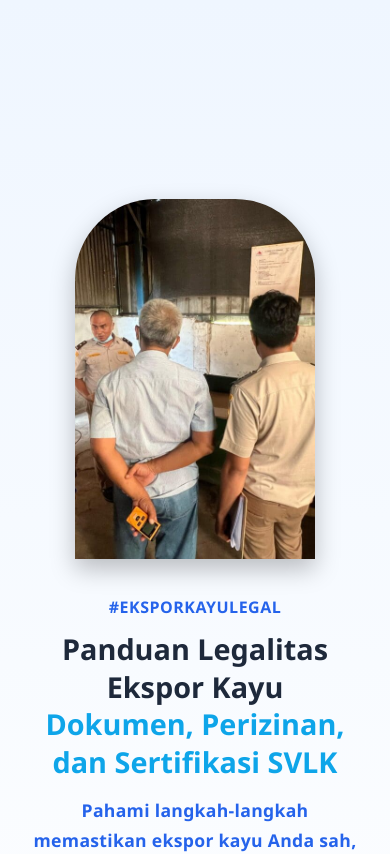
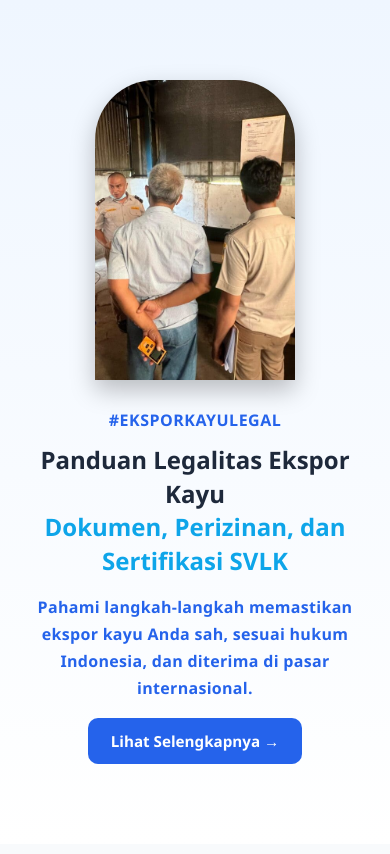
Before and after one commit to Muqniansyah/menaraweb, a Next.js app: page / in a window 390 px wide. Shown: the top 854 px of the page. Built offline with nearby package versions, Linux system fonts and the light colour scheme.

Commit message:
membuat 2 mazxwidth

```diff
--- a/src/css/header.css
+++ b/src/css/header.css
@@ -94,9 +94,9 @@
 }
 
 /* ===== Responsif (Mobile ≤450px) ===== */
-@media (max-width: 350px) {
+@media (max-width: 450px) {
   .hero-full {
-    min-height: 140vh;
+    min-height: 95vh;
     flex-direction: column;
     padding: 1.5rem 1rem;
     gap: 1.5rem;
@@ -129,6 +129,12 @@
   }
 }
 
+@media (max-width: 350px) {
+  .hero-full {
+    min-height: 140vh;
+  }
+}
+
 /* ===== Responsif (Desktop besar ≥1366px) ===== */
 @media (min-width: 1366px) {
   .hero-full {
```
